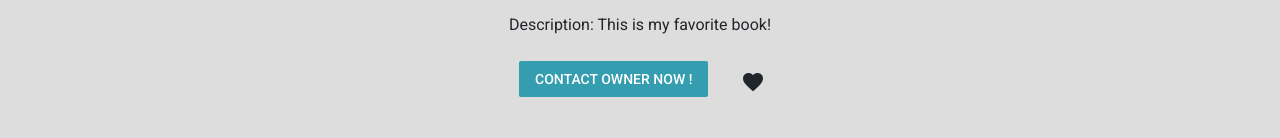
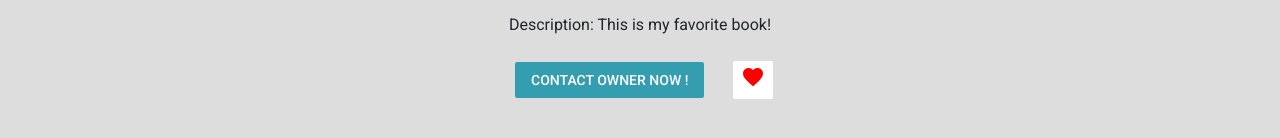
Before and after one commit to rhit-wangc7/280project, a plain HTML site: page src/public/DetailPahe.html in a window 1280 px wide. Shown: the part 546-684 px from the top of the page. Drawn offline with Linux system fonts and the light colour scheme; some packages are replaced by stand-ins of ours.

Commit message:
favourite icon

```diff
--- a/src/public/DetailPahe.html
+++ b/src/public/DetailPahe.html
@@ -46,7 +46,7 @@
     <div>
         <button class="btn mx-3" type="button" style="background-color:#349DAF; color: white;">Contact Owner Now ! </button>
 
-         <button class="btn bmd-btn-icon dropdown-toggle mx-2 "  type="button">
+         <button class="btn bmd-btndropdown-toggle mx-2 px-2 py-1" style="background-color:white; color: red;"  type="button">
             <i class="material-icons">favorite</i>
         </button>
     </div>
```
